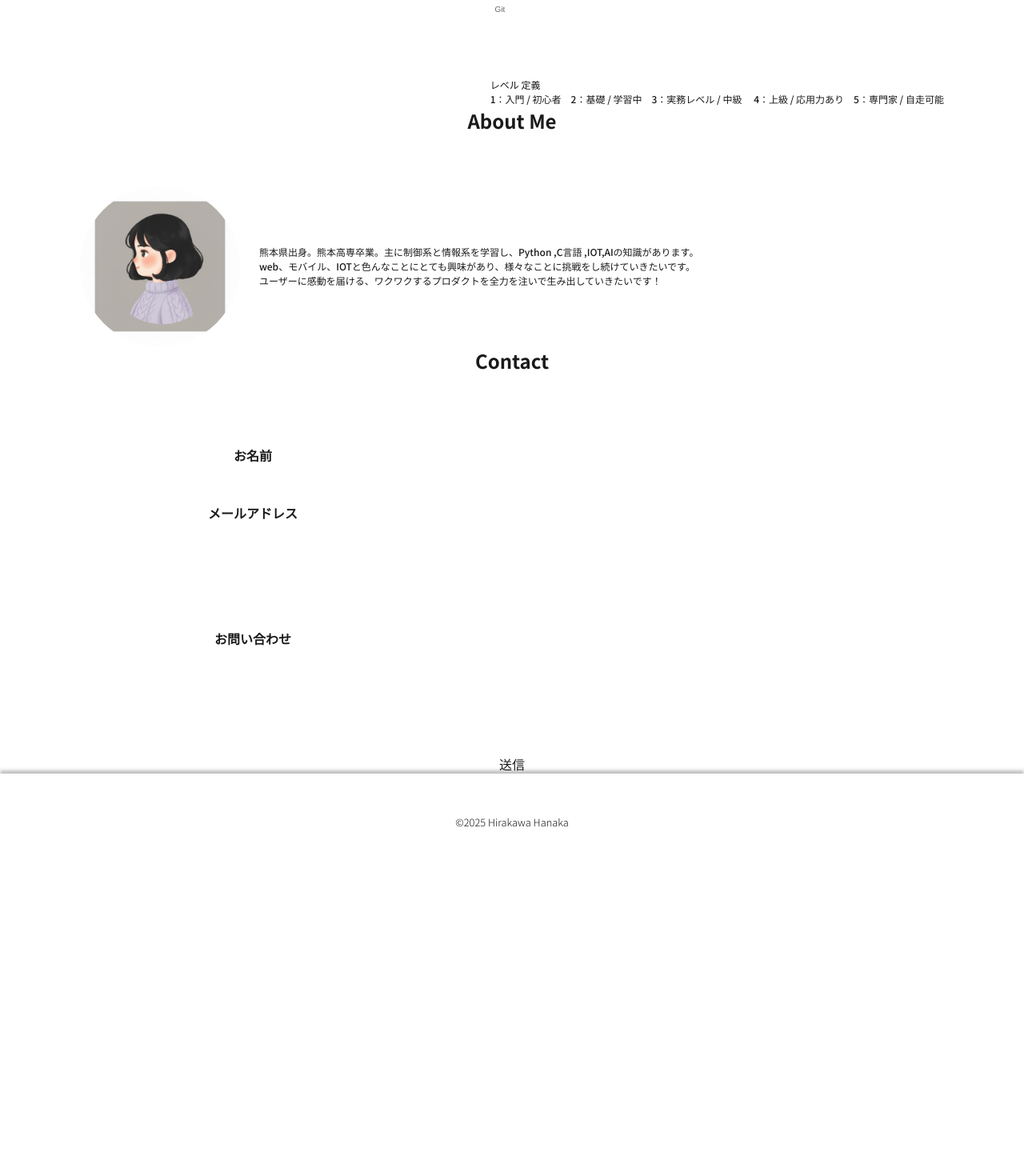
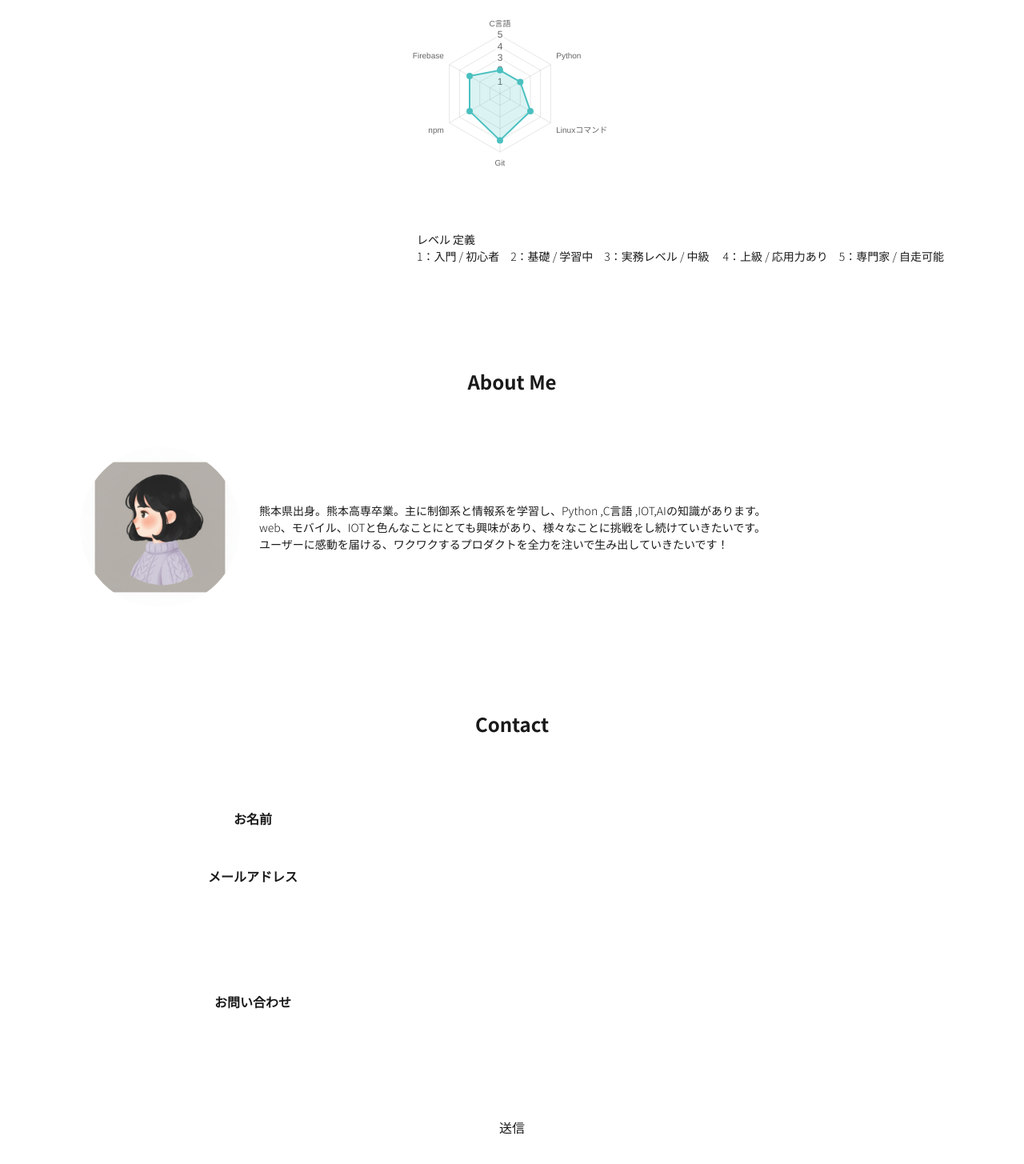
Before and after one commit to hanaka23/my-portfolio, a Next.js app: page / in a window 1280 px wide. Shown: the part 2955-4410 px from the top of the page at 80% size. Before the commit the page ends 4042 px from the top, so only its background shows below. Built offline with nearby package versions, Linux system fonts and the light colour scheme.

Commit message:
style:top pageスタイル修正

```diff
--- a/app/globals.css
+++ b/app/globals.css
@@ -46,8 +46,8 @@
     margin: 4px 0;
   }
   p {
-    font-size: 10px;
-    font-weight: 500;
+    font-size: 12px;
+    font-weight: 300;
   }
   @media screen and (min-width: 768px) {
     h3 {
@@ -62,7 +62,7 @@
       margin: 8px 0;
     }
     p {
-      font-size: 12px;
+      font-size: 14px;
     }
   }
 }
--- a/app/page.tsx
+++ b/app/page.tsx
@@ -19,7 +19,7 @@ export default function Page() {
         <Top />
       </section>
 
-      <div className="bg-[var(--color-base)] w-full px-[12px]">
+      <div className="bg-[var(--color-base)] w-full px-[12px] pb-[64px]">
         <div className="max-w-[1080px] m-auto">
           <section id="works">
             <Works />
--- a/app/works/[id]/page.tsx
+++ b/app/works/[id]/page.tsx
@@ -63,7 +63,7 @@ export default function WorkDetailPage({ params }: Props) {
                   <h5>
                     【使用技術】
                   </h5>
-                  <ul className="list-disc list-inside text-[10px] md:text-[12px] my-0">
+                  <ul className="list-disc list-inside font-thin text-[12px] md:text-[14px] my-0">
                     {work.tech.map((t, i) => (
                       <li key={i}>{t}</li>
                     ))}
--- a/components/home/AboutMe.tsx
+++ b/components/home/AboutMe.tsx
@@ -5,6 +5,7 @@ import React from "react";
 export default function AboutMe() {
   return (
     <>
+      <div className="py-[32px] md:py-[64px]">
         <h3>About Me</h3>
         <div>
           <div className="flex items-center gap-[24px]">
@@ -18,8 +19,8 @@ export default function AboutMe() {
               </a>
             </div>
             <p>
-            熊本県出身。熊本高専卒業。主に制御系と情報系を学習し、Python ,C言語
-            ,IOT,AIの知識があります。
+              熊本県出身。熊本高専卒業。主に制御系と情報系を学習し、Python
+              ,C言語 ,IOT,AIの知識があります。
               <br />
               web、モバイル、IOTと色んなことにとても興味があり、様々なことに挑戦をし続けていきたいです。
               <br />
@@ -28,6 +29,7 @@ export default function AboutMe() {
             </p>
           </div>
         </div>
+      </div>
     </>
   );
 }
--- a/components/home/Contact.tsx
+++ b/components/home/Contact.tsx
@@ -5,6 +5,7 @@ import React from "react";
 export default function Contact() {
   return (
     <>
+      <div className="py-[32px] md:py-[64px]">
         <h3>Contact</h3>
         <form action="">
           <table className="w-full m-auto mb-[24px]">
@@ -38,11 +39,11 @@ export default function Contact() {
               </tr>
             </tbody>
           </table>
-
           <button type="submit" className="block m-auto">
             送信
           </button>
         </form>
+      </div>
     </>
   );
 }
--- a/components/home/Skills.tsx
+++ b/components/home/Skills.tsx
@@ -6,6 +6,7 @@ import RadarChart from "./RadarChart";
 export default function Skills() {
   return (
     <>
+      <div className="py-[32px] md:py-[64px]">
         <h3 className="text-center">Skills</h3>
         <div className="flex justify-center gap-[30] w-full h-[500]">
           <RadarChart />
@@ -17,6 +18,7 @@ export default function Skills() {
             応用力あり　5：専門家 / 自走可能
           </p>
         </div>
+      </div>
     </>
   );
 }
--- a/components/home/Works.tsx
+++ b/components/home/Works.tsx
@@ -7,8 +7,8 @@ import { works } from "@/lib/works";
 export default function Works() {
   return (
     <>
+      <div className="py-[32px] md:py-[64px]">
         <h3>Works</h3>
-
         <div className="flex justify-center gap-[30px] flex-wrap w-full">
           {works.map((work) => (
             <Link
@@ -27,7 +27,9 @@ export default function Works() {
               <div className="bg-[var(--color-base)] rounded-lg overflow-hidden">
                 <div className="h-[240px] flex items-center justify-center">
                   <img
-                  src={`/images/works/${work.image?.[0]?.src ?? "noimage.png"}`}
+                    src={`/images/works/${
+                      work.image?.[0]?.src ?? "noimage.png"
+                    }`}
                     alt={work.image?.[0]?.alt ?? work.title}
                     className="
                       w-[90%]
@@ -43,6 +45,7 @@ export default function Works() {
             </Link>
           ))}
         </div>
+      </div>
     </>
   );
 }
```
Lines whose indentation alone changed are shown as unchanged.
